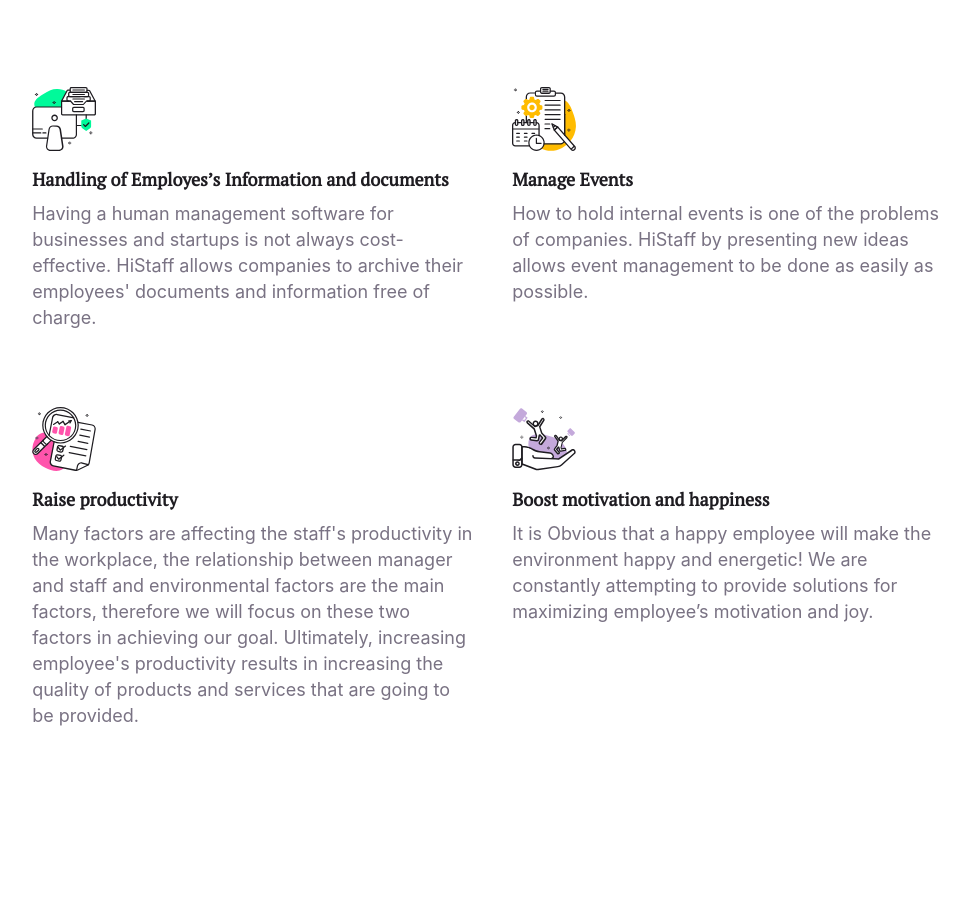
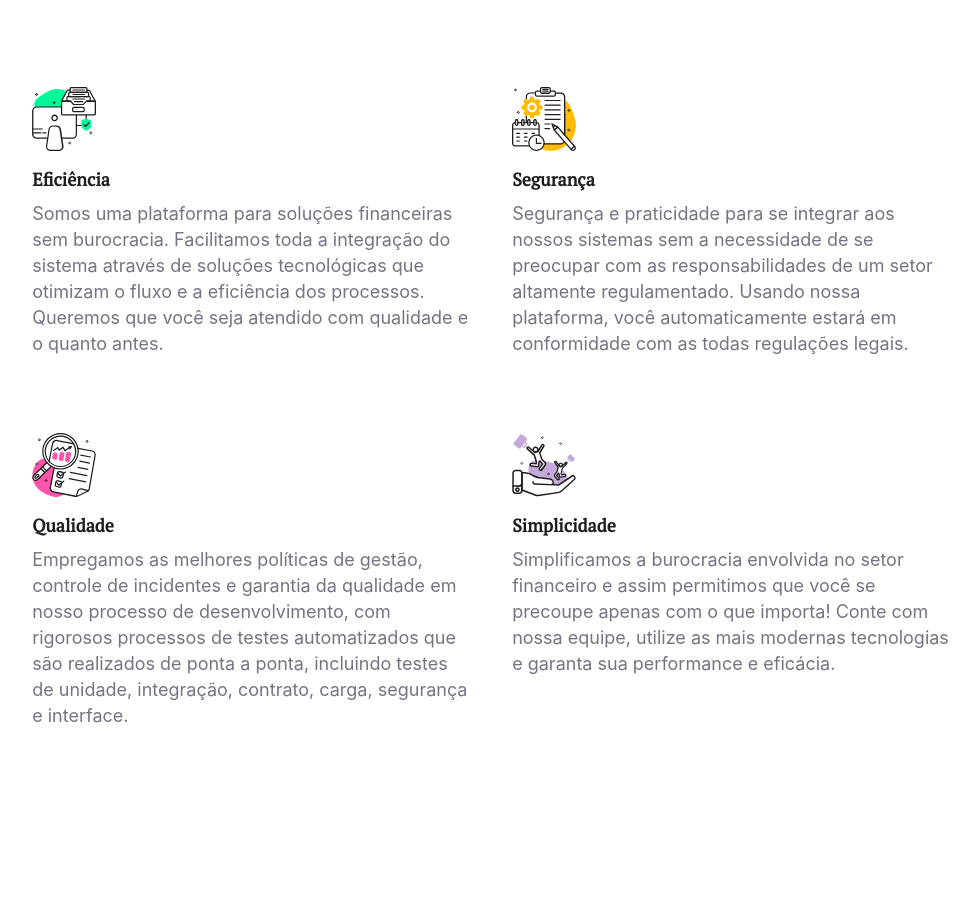
Before and after one commit to Bromel-Intermediacoes/website, a Gatsby site: page /about in a window 1280 px wide. Shown: the part 622-1536 px from the top of the page, without its empty margins (147-1126 px from the left). Built offline with nearby package versions, Linux system fonts and the light colour scheme; Gatsby itself is replaced by a stand-in of ours.

Commit message:
Update about.js

```diff
--- a/src/pages/about.js
+++ b/src/pages/about.js
@@ -2,40 +2,55 @@ import React from "react"
 
 import Layout from "../components/layout"
 import SEO from "../components/seo"
-import informationImage from "../../static/images/Information-document.svg";
-import eventImage from "../../static/images/Event-managment.svg";
-import ProductivityImage from "../../static/images/Increase-Productivity.svg";
-import happinessImage from "../../static/images/Make-happiness.svg";
+import informationImage from "../../static/images/Information-document.svg"
+import eventImage from "../../static/images/Event-managment.svg"
+import ProductivityImage from "../../static/images/Increase-Productivity.svg"
+import happinessImage from "../../static/images/Make-happiness.svg"
 
 const AboutPage = () => (
   <Layout>
-        <SEO title="About"/>
+    <SEO title="About" />
 
     <div className={"page-header"}>
-            <h2>What’s HiStaff?</h2>
-            <p>HiStaff is a service that boost the staff’s productivity by offering new ways<br />to increase employee motivation and happiness.</p>
+      <h2>Quem somos?</h2>
+      <p>
+        A Brömel é uma fintech inovadora e
+        <br />
+        queremos te ajudar com nossas soluções financeiras.
+      </p>
     </div>
 
     <div className={"container"}>
       <div className={"targets"}>
         <div className={"title"}>
-                    <h2>Our Targets</h2>
+          <h2>Missão e Valores</h2>
         </div>
 
         <div className={"row"}>
           <div className={"col-6"}>
             <div className={"item"}>
-                            <img alt={"Information"} src={informationImage}/>
-                            <h3>Handling of Employes’s Information and documents</h3>
-                            <p>Having a human management software for businesses and startups is not always cost-effective. HiStaff allows companies to archive their employees' documents and information free of charge.</p>
+              <img alt={"Eficiência"} src={informationImage} />
+              <h3>Eficiência</h3>
+              <p>
+                Somos uma plataforma para soluções financeiras sem burocracia.
+                Facilitamos toda a integração do sistema através de soluções
+                tecnológicas que otimizam o fluxo e a eficiência dos processos.
+                Queremos que você seja atendido com qualidade e o quanto antes.
+              </p>
             </div>
           </div>
 
           <div className={"col-6"}>
             <div className={"item"}>
-                            <img alt={"Event"} src={eventImage}/>
-                            <h3>Manage Events</h3>
-                            <p>How to hold internal events is one of the problems of companies. HiStaff by presenting new ideas allows event management to be done as easily as possible.</p>
+              <img alt={"Parceria"} src={eventImage} />
+              <h3>Segurança</h3>
+              <p>
+                Segurança e praticidade para se integrar aos nossos sistemas sem
+                a necessidade de se preocupar com as responsabilidades de um
+                setor altamente regulamentado. Usando nossa plataforma, você
+                automaticamente estará em conformidade com as todas regulações
+                legais.
+              </p>
             </div>
           </div>
         </div>
@@ -43,17 +58,28 @@ const AboutPage = () => (
         <div className={"row"}>
           <div className={"col-6"}>
             <div className={"item"}>
-                            <img alt={"Productivity"} src={ProductivityImage}/>
-                            <h3>Raise productivity</h3>
-                            <p>Many factors are affecting the staff's productivity in the workplace, the relationship between manager and staff and environmental factors are the main factors, therefore we will focus on these two factors in achieving our goal. Ultimately, increasing employee's productivity results in increasing the quality of products and services that are going to be provided.</p>
+              <img alt={"Transparência"} src={ProductivityImage} />
+              <h3>Qualidade</h3>
+              <p>
+                Empregamos as melhores políticas de gestão, controle de
+                incidentes e garantia da qualidade em nosso processo de
+                desenvolvimento, com rigorosos processos de testes automatizados
+                que são realizados de ponta a ponta, incluindo testes de
+                unidade, integração, contrato, carga, segurança e interface.
+              </p>
             </div>
           </div>
 
           <div className={"col-6"}>
             <div className={"item"}>
-                            <img alt={"Happiness"} src={happinessImage}/>
-                            <h3>Boost motivation and happiness</h3>
-                            <p>It is Obvious that a happy employee will make the environment happy and energetic! We are constantly attempting to provide solutions for maximizing employee’s motivation and joy.</p>
+              <img alt={"Simplicidade"} src={happinessImage} />
+              <h3>Simplicidade</h3>
+              <p>
+                Simplificamos a burocracia envolvida no setor financeiro e assim
+                permitimos que você se precoupe apenas com o que importa! Conte
+                com nossa equipe, utilize as mais modernas tecnologias e garanta
+                sua performance e eficácia.
+              </p>
             </div>
           </div>
         </div>
```
Lines whose indentation alone changed are shown as unchanged.
